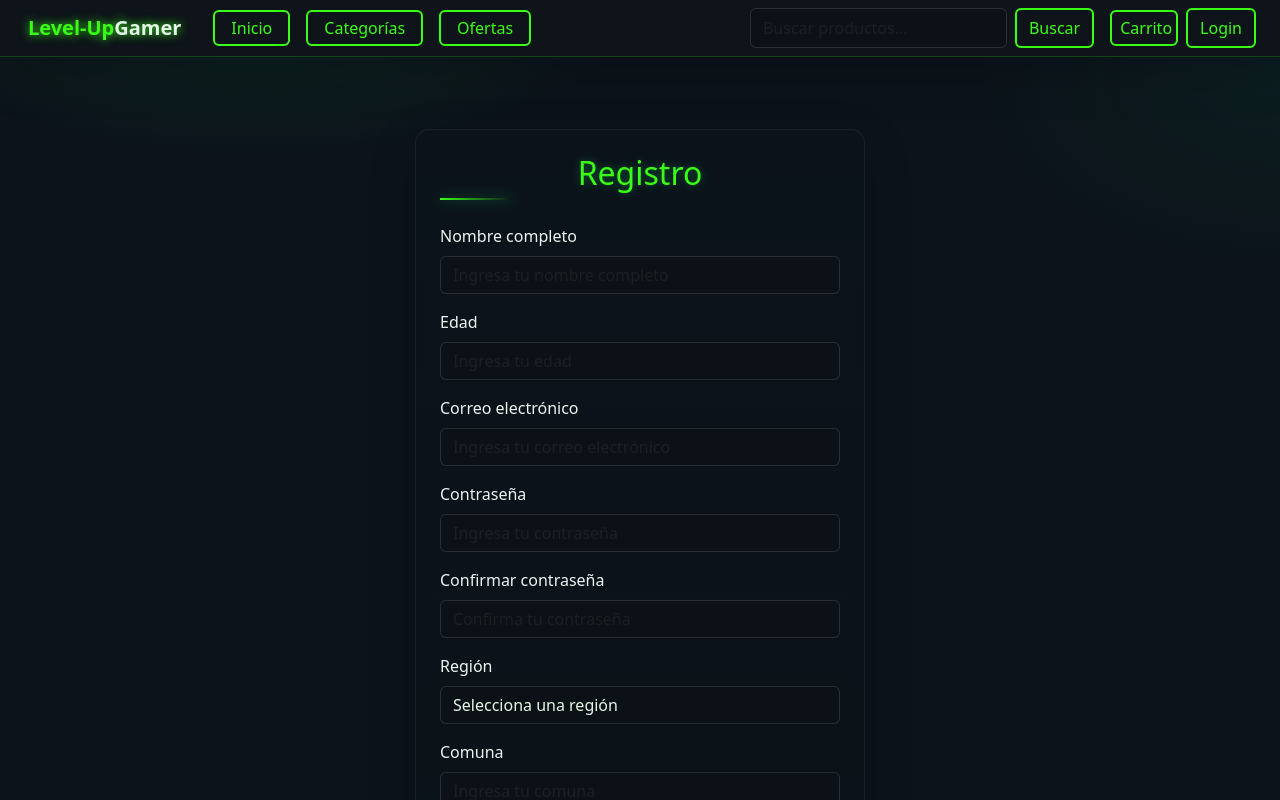
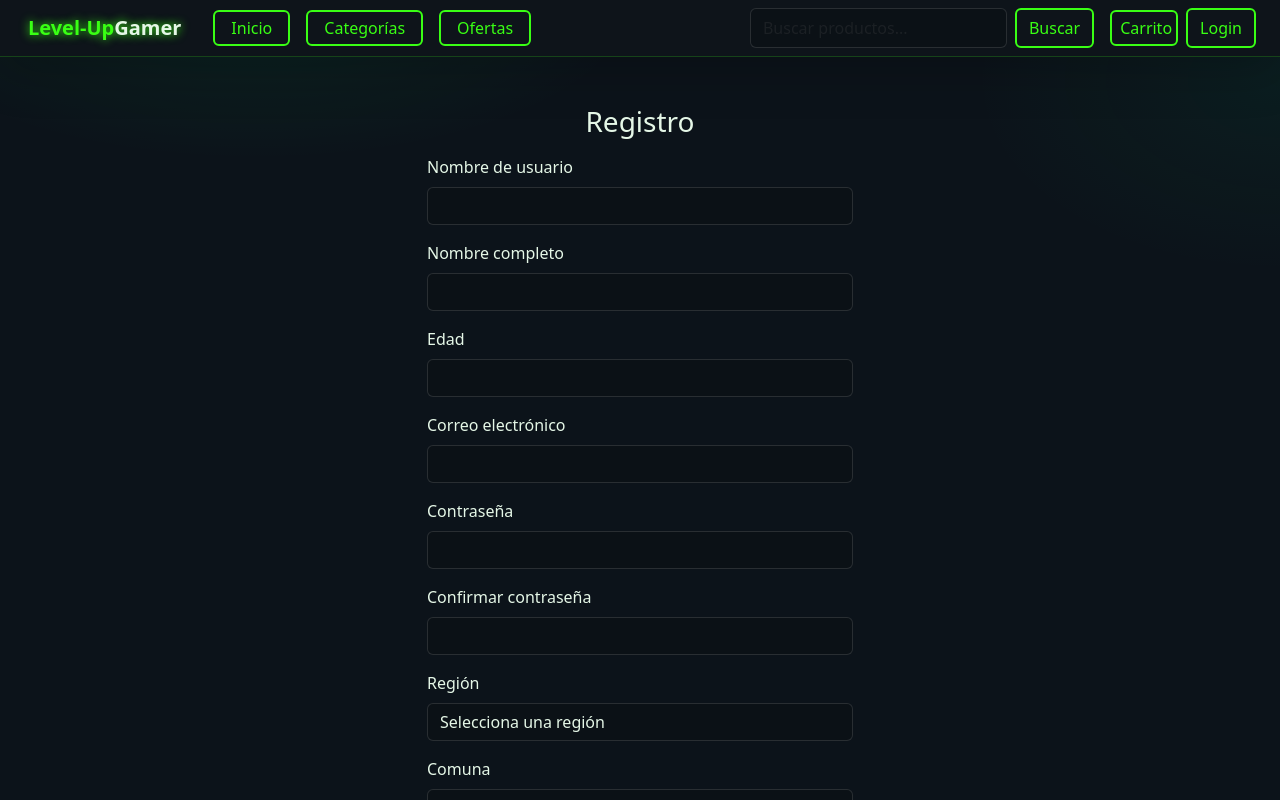
Before and after one commit to luko2k24/Level-up-ReactV2-main, a React (Vite) app: page /register in a window 1280 px wide. Shown: the top 800 px of the page. Built offline with nearby package versions, Linux system fonts and the light colour scheme.

Commit message:
cambios para el registrar

```diff
--- a/src/components/FormularioRegistro.tsx
+++ b/src/components/FormularioRegistro.tsx
@@ -1,209 +1,191 @@
-import React, { useState, FormEvent, FC } from 'react';
-import { useNavigate, NavLink } from 'react-router-dom';
+import React, { useState, FormEvent } from 'react';
 import { api } from '../api/service/index';
 import { RegisterRequest } from '../api/api';
-// Asume que esta API solo requiere nombreUsuario, email y password.
-// Los campos adicionales (región, comuna, etc.) serán solo para el frontend.
 
-
-// --- MOCK DATA para el campo Región (necesario para el select) ---
-const mockRegiones = [
-    'Selecciona una región', // Opción por defecto
+const regiones = [
+  'Selecciona una región',
   'Metropolitana',
   'Valparaíso',
   'Biobío',
-    'Antofagasta',
-    // ... añadir más regiones si es necesario
+  'Antofagasta'
 ];
 
-const FormularioRegistro: FC = () => {
-    const [nombreCompleto, setNombreCompleto] = useState<string>(''); // Usado como 'Nombre de Usuario' para la API
-    const [edad, setEdad] = useState<string>('');
-    const [email, setEmail] = useState<string>('');
-    const [password, setPassword] = useState<string>('');
-    const [confirmarPassword, setConfirmarPassword] = useState<string>('');
-    const [region, setRegion] = useState<string>(mockRegiones[0]);
-    const [comuna, setComuna] = useState<string>('');
+const FormularioRegistro = () => {
 
-    const [error, setError] = useState<string>('');
-    const [success, setSuccess] = useState<string>('');
-    const navegar = useNavigate();
+  const [form, setForm] = useState({
+    nombreUsuario: '',
+    nombreCompleto: '',
+    edad: '',
+    email: '',
+    password: '',
+    confirmarPassword: '',
+    region: regiones[0],
+    comuna: ''
+  });
 
-    const manejarEnvio = async (evento: FormEvent<HTMLFormElement>) => {
-        evento.preventDefault();
+  const [error, setError] = useState('');
+  const [success, setSuccess] = useState('');
+
+  const handleChange = (e: any) => {
+    setForm({
+      ...form,
+      [e.target.name]: e.target.value
+    });
+  };
+
+  const manejarEnvio = async (e: FormEvent) => {
+    e.preventDefault();
     setError('');
     setSuccess('');
 
-        // 1. Validaciones de Frontend
-        if (password !== confirmarPassword) {
-            setError('Las contraseñas no coinciden.');
-            return;
-        }
-        if (region === mockRegiones[0]) {
-            setError('Por favor, selecciona una región válida.');
-            return;
-        }
-        if (nombreCompleto === '' || email === '' || password === '' || edad === '' || comuna === '') {
-            setError('Todos los campos son requeridos');
+    if (form.password !== form.confirmarPassword) {
+      setError('Las contraseñas no coinciden');
       return;
     }
 
-        // 2. Preparación de datos para la API
-        // NOTA: Usamos 'nombreCompleto' como 'nombreUsuario' para tu payload de API existente
-        const userData: RegisterRequest = { nombreUsuario: nombreCompleto, email, password };
+    if (form.region === regiones[0]) {
+      setError('Selecciona una región válida');
+      return;
+    }
+
+    const data: RegisterRequest = {
+      nombreUsuario: form.nombreUsuario,
+      nombreCompleto: form.nombreCompleto,
+      email: form.email,
+      password: form.password,
+      edad: parseInt(form.edad),
+      region: form.region,
+      comuna: form.comuna
+    };
 
     try {
-            // 🚀 LLAMADA REAL AL BACKEND: POST /api/v1/auth/registro
-            await api.Auth.register(userData);
-
-            setSuccess('Registro exitoso! Serás redirigido para iniciar sesión.');
-
-            setTimeout(() => {
-                navegar('/login');
-            }, 1500);
-
+      await api.Auth.register(data);
+      setSuccess('Registro exitoso');
     } catch (err: any) {
-            console.error('Error durante el registro:', err);
-            // Usamos un parseo simple para extraer el mensaje de error de la API
-            setError(`Error: ${err.message.split(':').pop()?.trim() || 'No se pudo completar el registro.'}`);
+      setError('Error al registrar usuario');
     }
   };
 
   return (
-        // Contenedor principal para centrar el formulario en la página
-        <div className="d-flex justify-content-center align-items-center py-5">
-            {/* Usamos la clase 'panel' de tu theme.css para el fondo oscuro y borde */}
-            <div className="panel p-4 shadow-lg" style={{ maxWidth: '450px', width: '100%' }}>
+    <div className="container mt-4" style={{ maxWidth: '450px' }}>
+      <h3 className="text-center mb-3">Registro</h3>
 
-                {/* Título de Neón (usa tu clase .neon-title) */}
-                <h2 className="neon-title text-center mb-4">Registro</h2>
-
-                {/* Mensajes de Estado */}
-                {error && <div className="alert alert-danger p-2" style={{ color: 'red' }}>{error}</div>}
-                {success && <div className="alert alert-success p-2" style={{ color: 'green' }}>{success}</div>}
+      {error && <div className="alert alert-danger">{error}</div>}
+      {success && <div className="alert alert-success">{success}</div>}
 
       <form onSubmit={manejarEnvio}>
 
-                    {/* Campo: Nombre completo */}
+        {/* nombreUsuario */}
         <div className="mb-3">
-                        <label htmlFor="nombreCompleto" className="form-label">Nombre completo</label>
+          <label className="form-label">Nombre de usuario</label>
           <input
             type="text"
             className="form-control"
-                            id="nombreCompleto"
-                            value={nombreCompleto}
-                            onChange={(e) => setNombreCompleto(e.target.value)}
-                            placeholder="Ingresa tu nombre completo"
+            name="nombreUsuario"
+            value={form.nombreUsuario}
+            onChange={handleChange}
             required
           />
         </div>
 
-                    {/* Campo: Edad */}
+        {/* nombreCompleto */}
         <div className="mb-3">
-                        <label htmlFor="edad" className="form-label">Edad</label>
+          <label className="form-label">Nombre completo</label>
           <input
-                            type="number"
+            type="text"
             className="form-control"
-                            id="edad"
-                            value={edad}
-                            onChange={(e) => setEdad(e.target.value)}
-                            placeholder="Ingresa tu edad"
+            name="nombreCompleto"
+            value={form.nombreCompleto}
+            onChange={handleChange}
             required
           />
         </div>
 
-                    {/* Campo: Correo electrónico */}
+        {/* edad */}
         <div className="mb-3">
-                        <label htmlFor="email" className="form-label">Correo electrónico</label>
+          <label className="form-label">Edad</label>
           <input
-                            type="email"
+            type="number"
             className="form-control"
-                            id="email"
-                            value={email}
-                            onChange={(e) => setEmail(e.target.value)}
-                            placeholder="Ingresa tu correo electrónico"
+            name="edad"
+            value={form.edad}
+            onChange={handleChange}
             required
           />
         </div>
 
-                    {/* Campo: Contraseña */}
+        {/* email */}
         <div className="mb-3">
-                        <label htmlFor="password" className="form-label">Contraseña</label>
+          <label className="form-label">Correo electrónico</label>
           <input
-                            type="password"
+            type="email"
             className="form-control"
-                            id="password"
-                            value={password}
-                            onChange={(e) => setPassword(e.target.value)}
-                            placeholder="Ingresa tu contraseña"
+            name="email"
+            value={form.email}
+            onChange={handleChange}
             required
           />
         </div>
 
-                    {/* Campo: Confirmar contraseña */}
+        {/* password */}
         <div className="mb-3">
-                        <label htmlFor="confirmarPassword" className="form-label">Confirmar contraseña</label>
+          <label className="form-label">Contraseña</label>
           <input
             type="password"
             className="form-control"
-                            id="confirmarPassword"
-                            value={confirmarPassword}
-                            onChange={(e) => setConfirmarPassword(e.target.value)}
-                            placeholder="Confirma tu contraseña"
+            name="password"
+            value={form.password}
+            onChange={handleChange}
             required
           />
         </div>
 
-                    {/* Campo: Región (Select) */}
+        {/* confirmar password */}
         <div className="mb-3">
-                        <label htmlFor="region" className="form-label">Región</label>
+          <label className="form-label">Confirmar contraseña</label>
+          <input
+            type="password"
+            className="form-control"
+            name="confirmarPassword"
+            value={form.confirmarPassword}
+            onChange={handleChange}
+            required
+          />
+        </div>
+
+        {/* region */}
+        <div className="mb-3">
+          <label className="form-label">Región</label>
           <select
             className="form-select"
-                            id="region"
-                            value={region}
-                            onChange={(e) => setRegion(e.target.value)}
+            name="region"
+            value={form.region}
+            onChange={handleChange}
             required
           >
-                            {mockRegiones.map((r, index) => (
-                                <option
-                                    key={r}
-                                    value={r}
-                                    disabled={index === 0}
-                                >
-                                    {r}
-                                </option>
+            {regiones.map((r, i) => (
+              <option key={i} disabled={i === 0}>{r}</option>
             ))}
           </select>
         </div>
 
-                    {/* Campo: Comuna */}
-                    <div className="mb-4">
-                        <label htmlFor="comuna" className="form-label">Comuna</label>
+        {/* comuna */}
+        <div className="mb-3">
+          <label className="form-label">Comuna</label>
           <input
             type="text"
             className="form-control"
-                            id="comuna"
-                            value={comuna}
-                            onChange={(e) => setComuna(e.target.value)}
-                            placeholder="Ingresa tu comuna"
+            name="comuna"
+            value={form.comuna}
+            onChange={handleChange}
             required
           />
         </div>
 
-                    {/* Botón de Registro (btn-success de tu tema) */}
-                    <button type="submit" className="btn btn-success w-100" disabled={!!success}>
+        <button className="btn btn-success w-100" type="submit">
           Registrarse
         </button>
-
-                    {/* Link para ingresar (Login) */}
-                    <div className="mt-3 text-center">
-                        <p className="text-muted">
-                            ¿Ya tienes cuenta? <NavLink to="/login" className="text-primary" style={{ textDecoration: 'none' }}>Ingresa</NavLink>
-                        </p>
-                    </div>
-
       </form>
-            </div>
     </div>
   );
 };
```
Also changed, not shown: src/api/api.ts (+29 -9 lines). Lines whose indentation alone changed are shown as unchanged.
